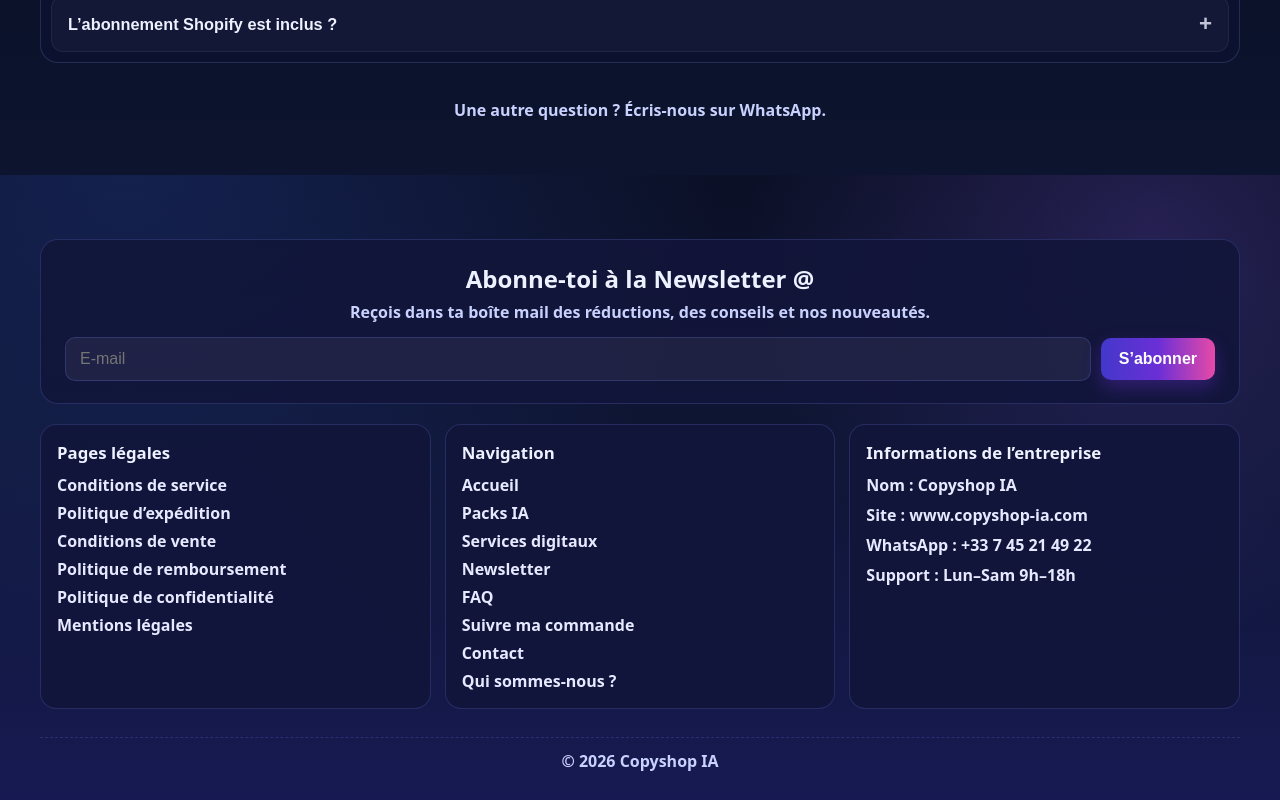
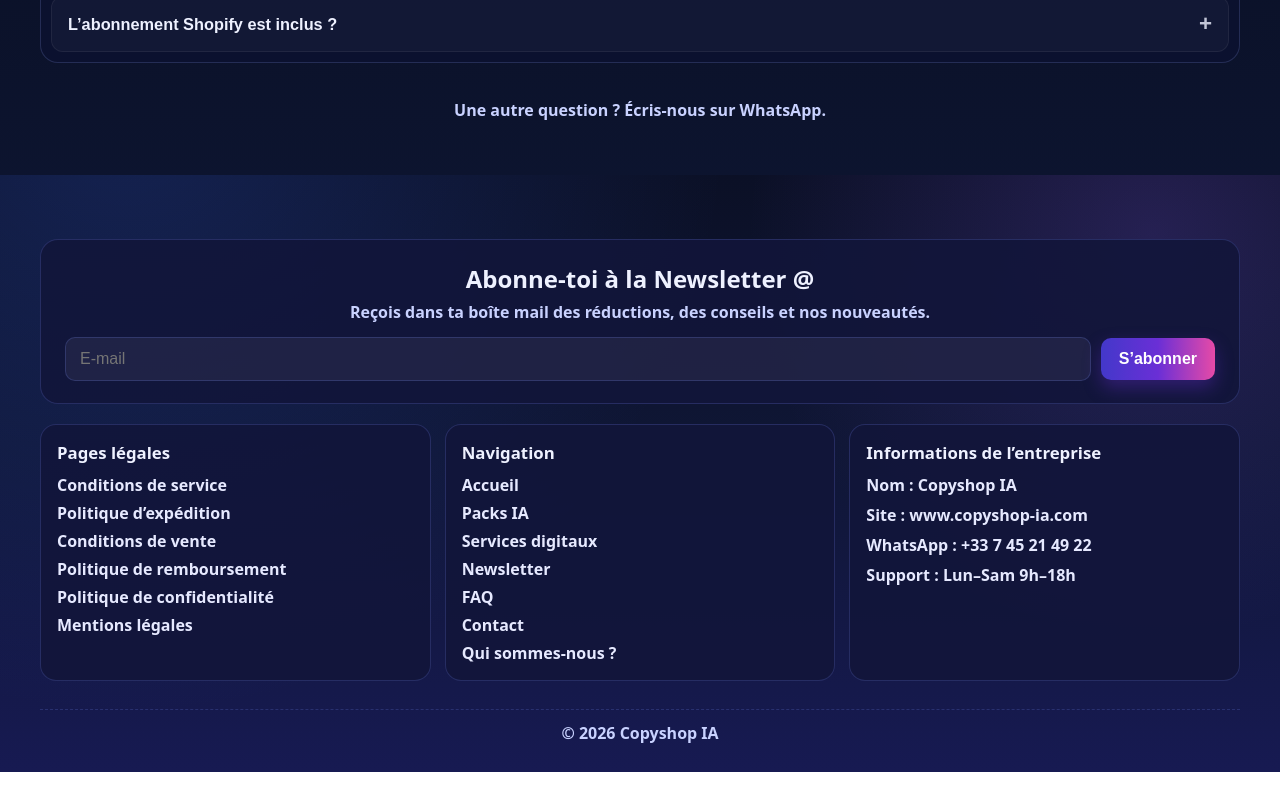
Before and after one commit to Mrfezz/copyshop-ia, a Next.js app: page / in a window 1280 px wide. Shown: the part 3749-4549 px from the top of the page. After the commit the page ends 4521 px from the top, so only its background shows below. Built offline with nearby package versions, Linux system fonts and the light colour scheme.

Commit message:
remove broken suivre commande link

```diff
--- a/app/_components/Footer.tsx
+++ b/app/_components/Footer.tsx
@@ -38,7 +38,6 @@ const NAV_LINKS = [
   { label: "Services digitaux", href: "/services-digitaux" },
   { label: "Newsletter", href: "/newsletter" },
   { label: "FAQ", href: "/faq" },
-  { label: "Suivre ma commande", href: "/suivre-ma-commande" },
   { label: "Contact", href: "/contact" },
   { label: "Qui sommes-nous ?", href: "/qui-sommes-nous" },
 ];
```
